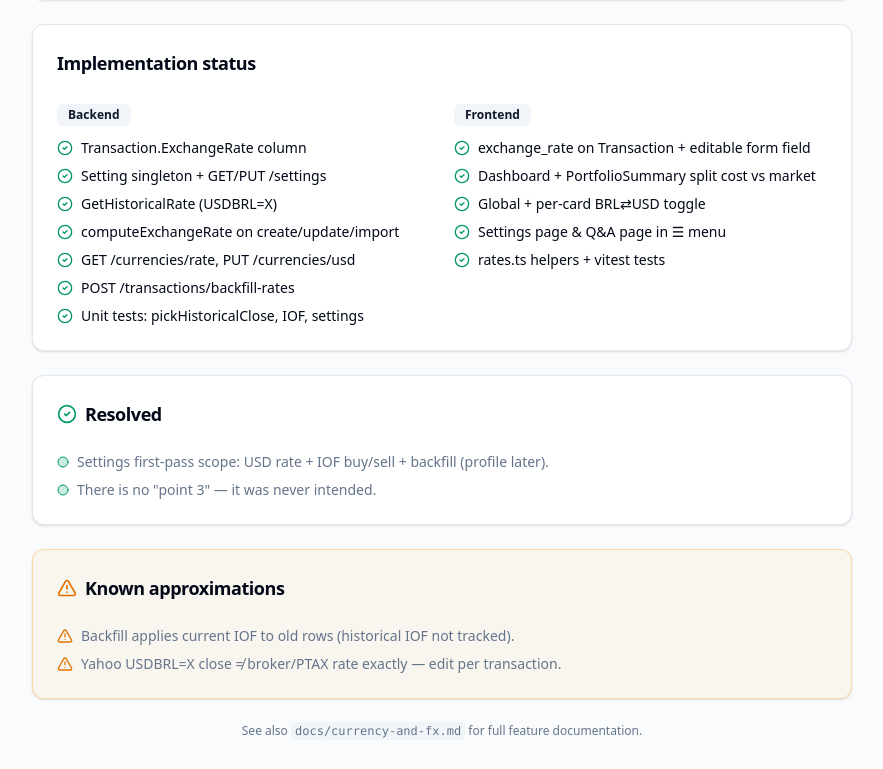
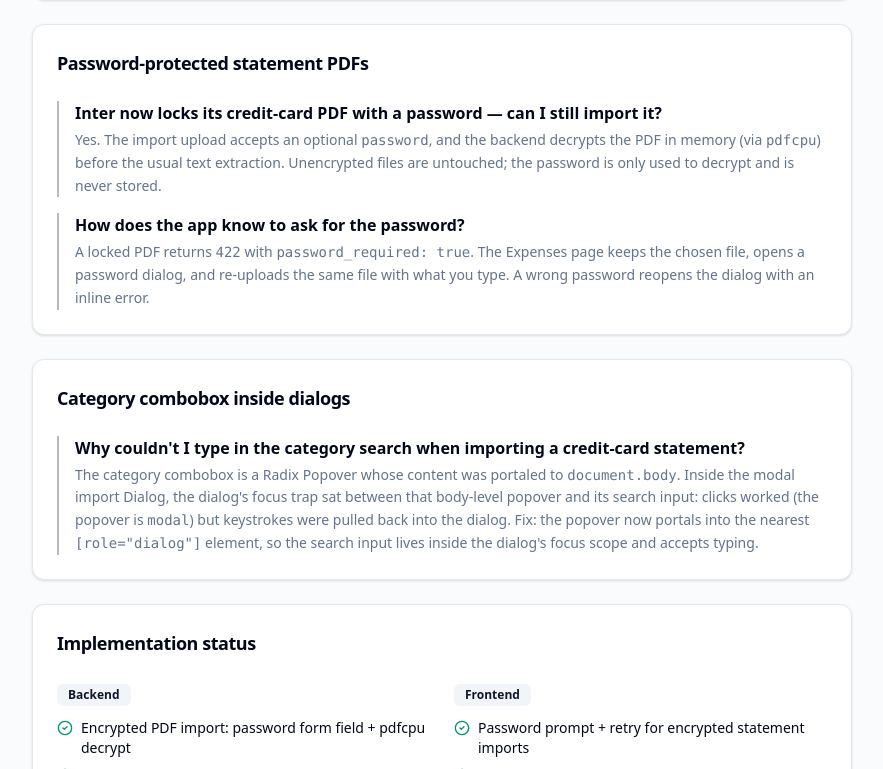
Before and after one commit to Felipalds/gemini-stocks, a React app in the folder frontend/: page /qa in a window 1280 px wide. Shown: the part 1651-2420 px from the top of the page, without its empty margins (300-1183 px from the left). Built offline with nearby package versions, Linux system fonts and the light colour scheme; no server answers; the HTML template or start-up script is replaced by a standard one.

Commit message:
docs: update Q&A (page + doc) and expenses redesign notes

```diff
--- a/frontend/src/pages/QA.tsx
+++ b/frontend/src/pages/QA.tsx
@@ -114,9 +114,58 @@ const SECTIONS: Section[] = [
       },
     ],
   },
+  {
+    id: "pdf-password",
+    title: "Password-protected statement PDFs",
+    items: [
+      {
+        q: "Inter now locks its credit-card PDF with a password — can I still import it?",
+        a: (
+          <>
+            Yes. The import upload accepts an optional <code>password</code>, and
+            the backend decrypts the PDF in memory (via <code>pdfcpu</code>) before
+            the usual text extraction. Unencrypted files are untouched; the
+            password is only used to decrypt and is never stored.
+          </>
+        ),
+      },
+      {
+        q: "How does the app know to ask for the password?",
+        a: (
+          <>
+            A locked PDF returns <code>422</code> with{" "}
+            <code>password_required: true</code>. The Expenses page keeps the
+            chosen file, opens a password dialog, and re-uploads the same file with
+            what you type. A wrong password reopens the dialog with an inline error.
+          </>
+        ),
+      },
+    ],
+  },
+  {
+    id: "category-select",
+    title: "Category combobox inside dialogs",
+    items: [
+      {
+        q: "Why couldn't I type in the category search when importing a credit-card statement?",
+        a: (
+          <>
+            The category combobox is a Radix Popover whose content was portaled to{" "}
+            <code>document.body</code>. Inside the modal import Dialog, the dialog's
+            focus trap sat between that body-level popover and its search input:
+            clicks worked (the popover is <code>modal</code>) but keystrokes were
+            pulled back into the dialog. Fix: the popover now portals into the
+            nearest <code>[role="dialog"]</code> element, so the search input lives
+            inside the dialog's focus scope and accepts typing.
+          </>
+        ),
+      },
+    ],
+  },
 ];
 
 const BACKEND_STATUS = [
+  "Encrypted PDF import: password form field + pdfcpu decrypt",
   "Transaction.ExchangeRate column",
   "Setting singleton + GET/PUT /settings",
   "GetHistoricalRate (USDBRL=X)",
@@ -127,6 +176,7 @@ const BACKEND_STATUS = [
 ];
 
 const FRONTEND_STATUS = [
+  "Password prompt + retry for encrypted statement imports",
   "exchange_rate on Transaction + editable form field",
   "Dashboard + PortfolioSummary split cost vs market",
   "Global + per-card BRL⇄USD toggle",
```
Also changed, not shown: 2 other files (tests, documents, lock files or other folders).
